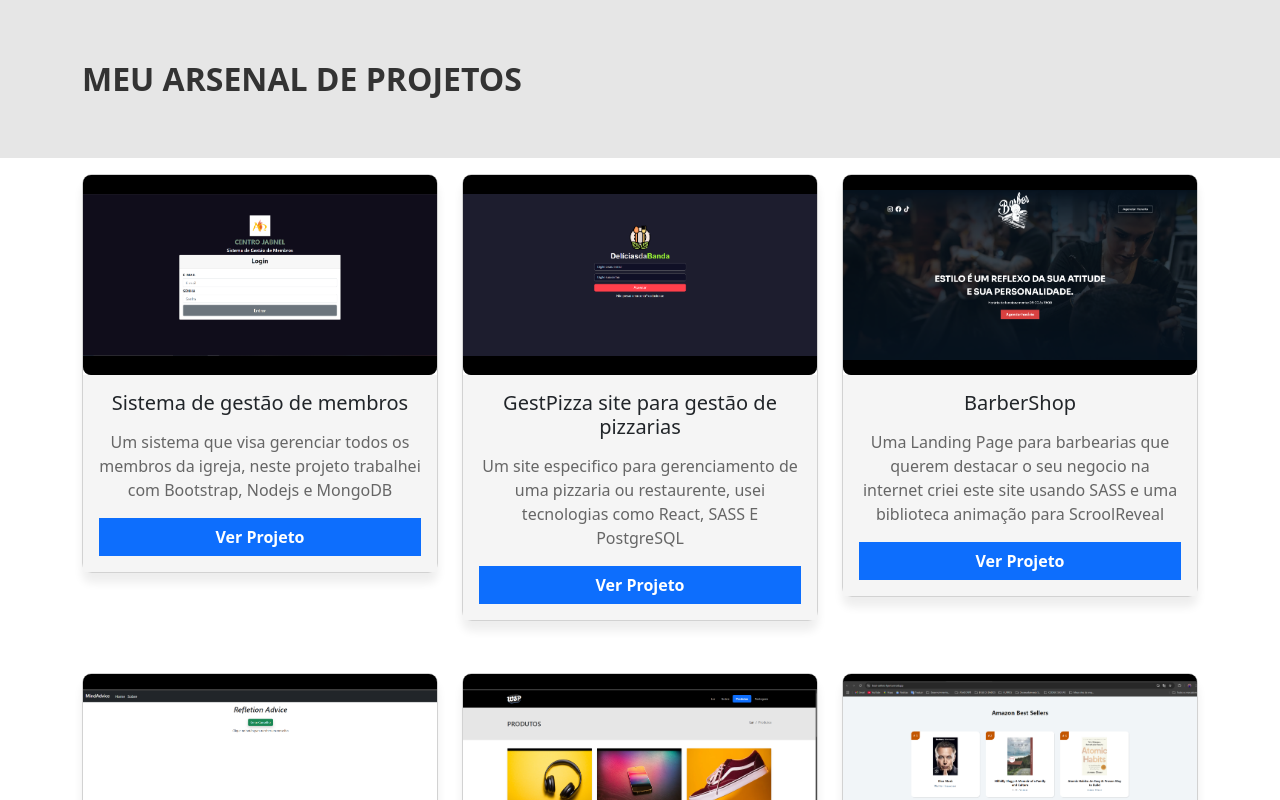
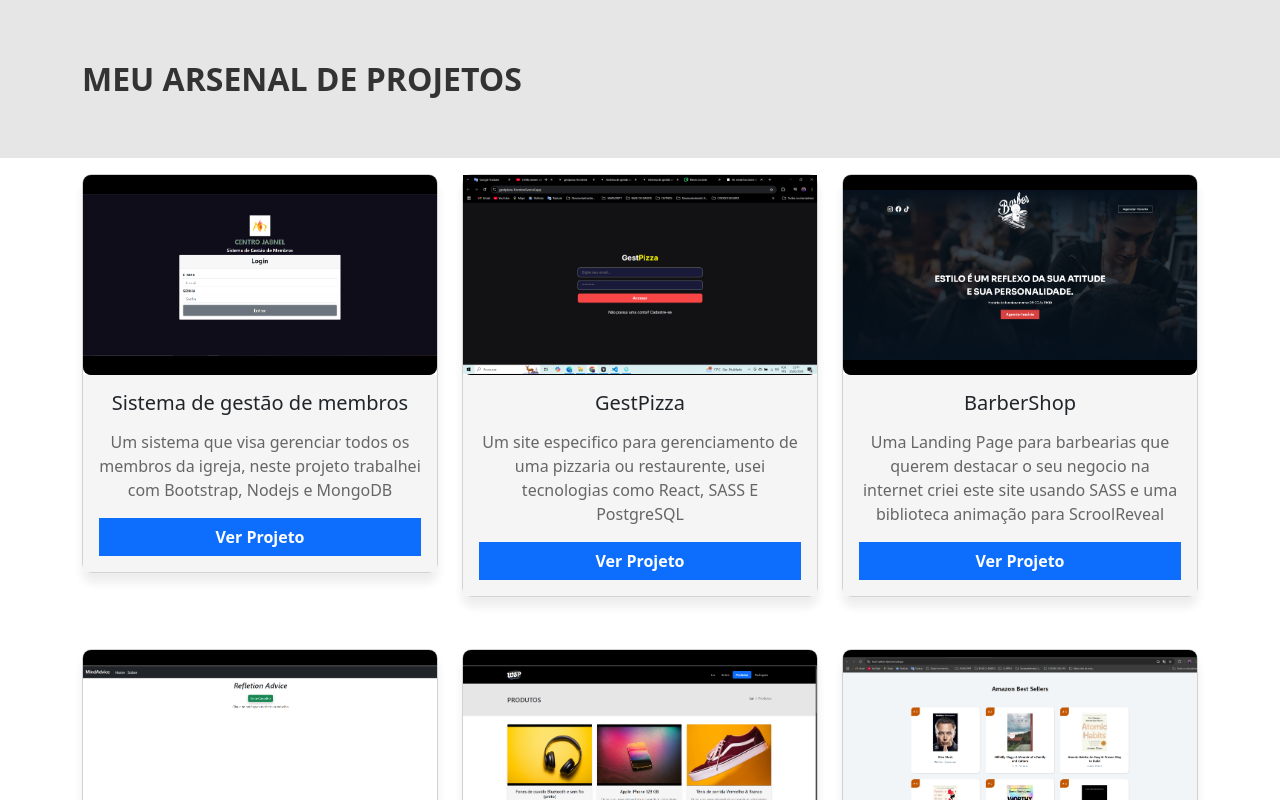
Before and after one commit to ernestondula12/Arsenal-projetos, a React (Create React App) app: page / in a window 1280 px wide. Shown: the top 800 px of the page. Built offline with nearby package versions, Linux system fonts and the light colour scheme.

Commit message:
Acrescentamos uma imagem e mudamos o titulo do projeto gestPizza

```diff
--- a/src/data.js
+++ b/src/data.js
@@ -8,8 +8,8 @@ const projetos = [
     },
     {
       id: 2,
-      title: 'GestPizza site para gestão de pizzarias',
-      img: './images/DelciasdaBanda.png',
+      title: 'GestPizza',
+      img: './images/GestPizza.png',
       description: 'Um site especifico para gerenciamento de uma pizzaria ou restaurente, usei tecnologias como React, SASS E PostgreSQL',
       site: "https://gestpizza-frontend.vercel.app/"
     },
```
Also changed, not shown: public/images/GestPizza.png (added).
